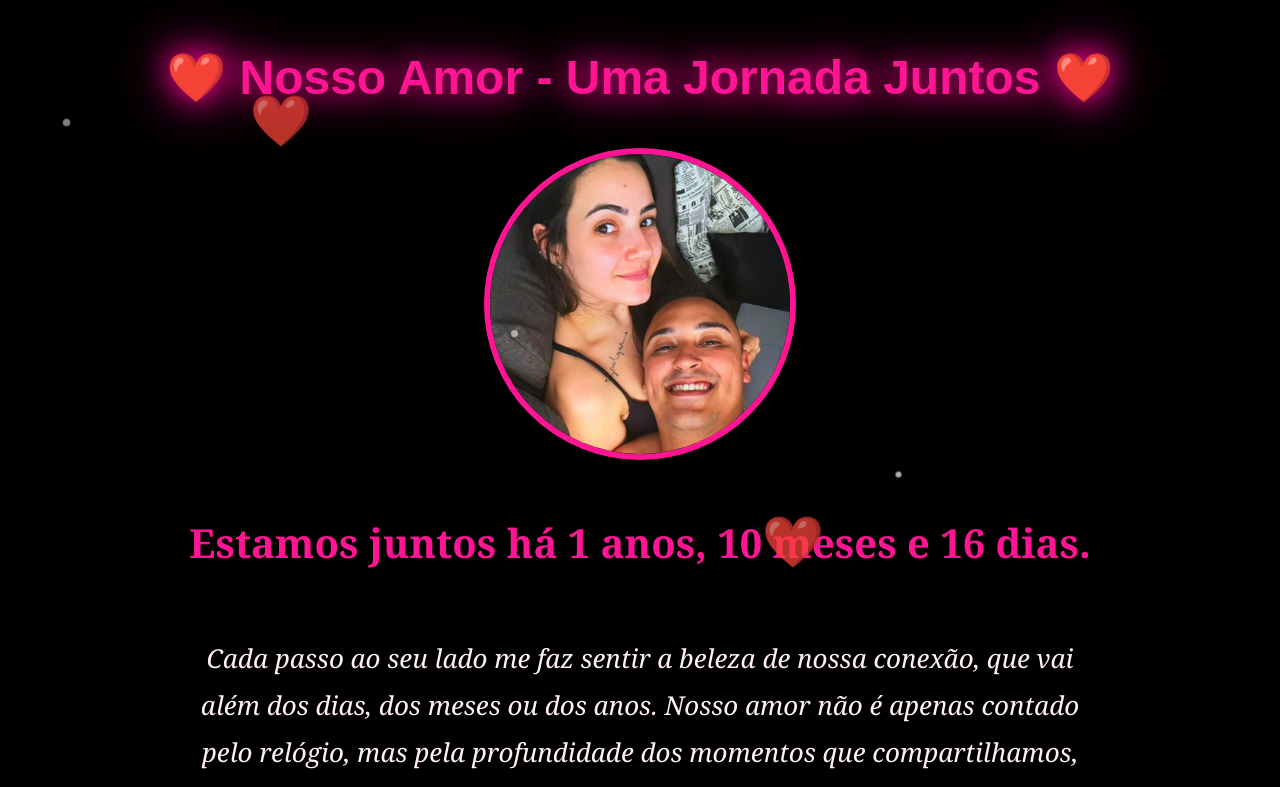
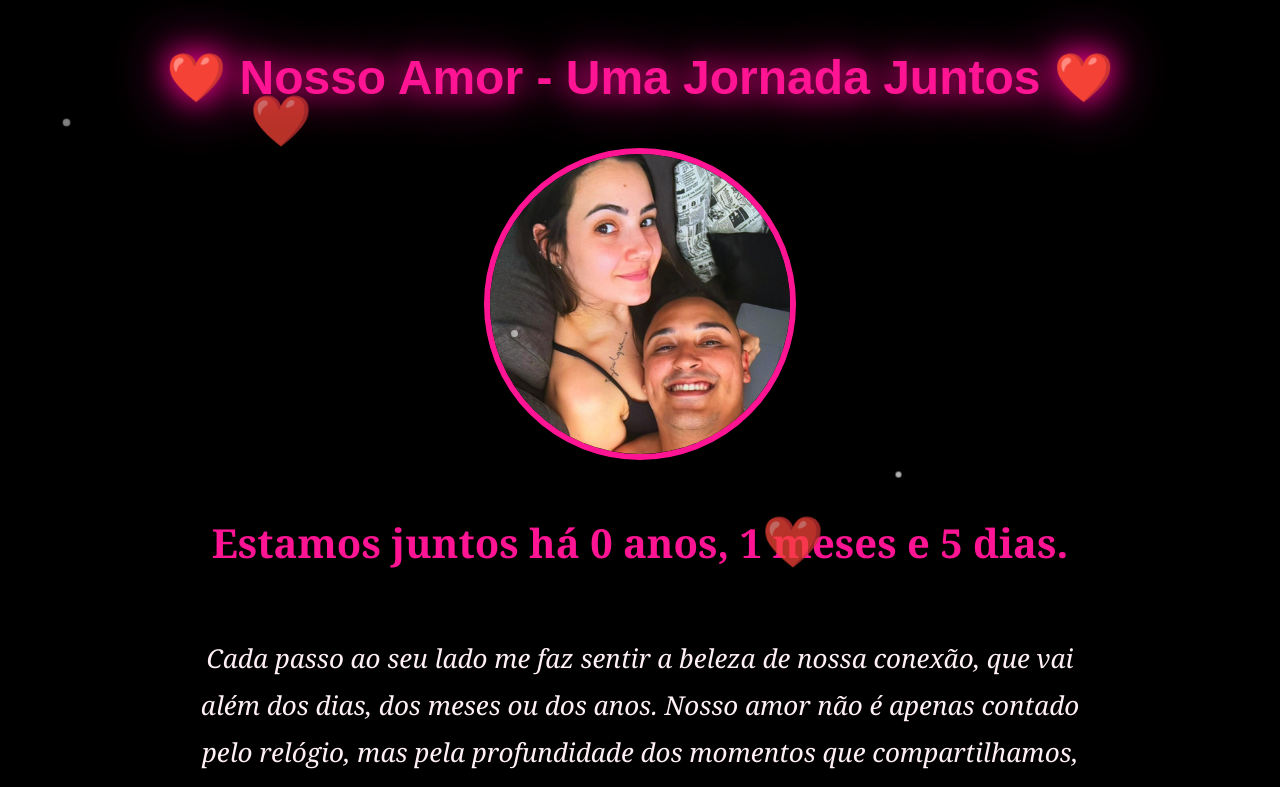
Before and after one commit to deboraamorieli/tempo-de-namoro, a plain HTML site: page index.html in a window 1280 px wide. Shown: the top 787 px of the page. Drawn offline with Linux system fonts and the light colour scheme.

Commit message:
Update index.html

```diff
--- a/index.html
+++ b/index.html
@@ -204,7 +204,7 @@
     <script>
         // Função para atualizar o contador de tempo
         function atualizarContador() {
-            const dataInicio = new Date('2023-01-01'); // Defina a data de início do relacionamento
+            const dataInicio = new Date('2024-10-11'); // Data do namoro: 11 de outubro de 2024
             const dataAgora = new Date();
             const diff = new Date(dataAgora - dataInicio);
 
```
